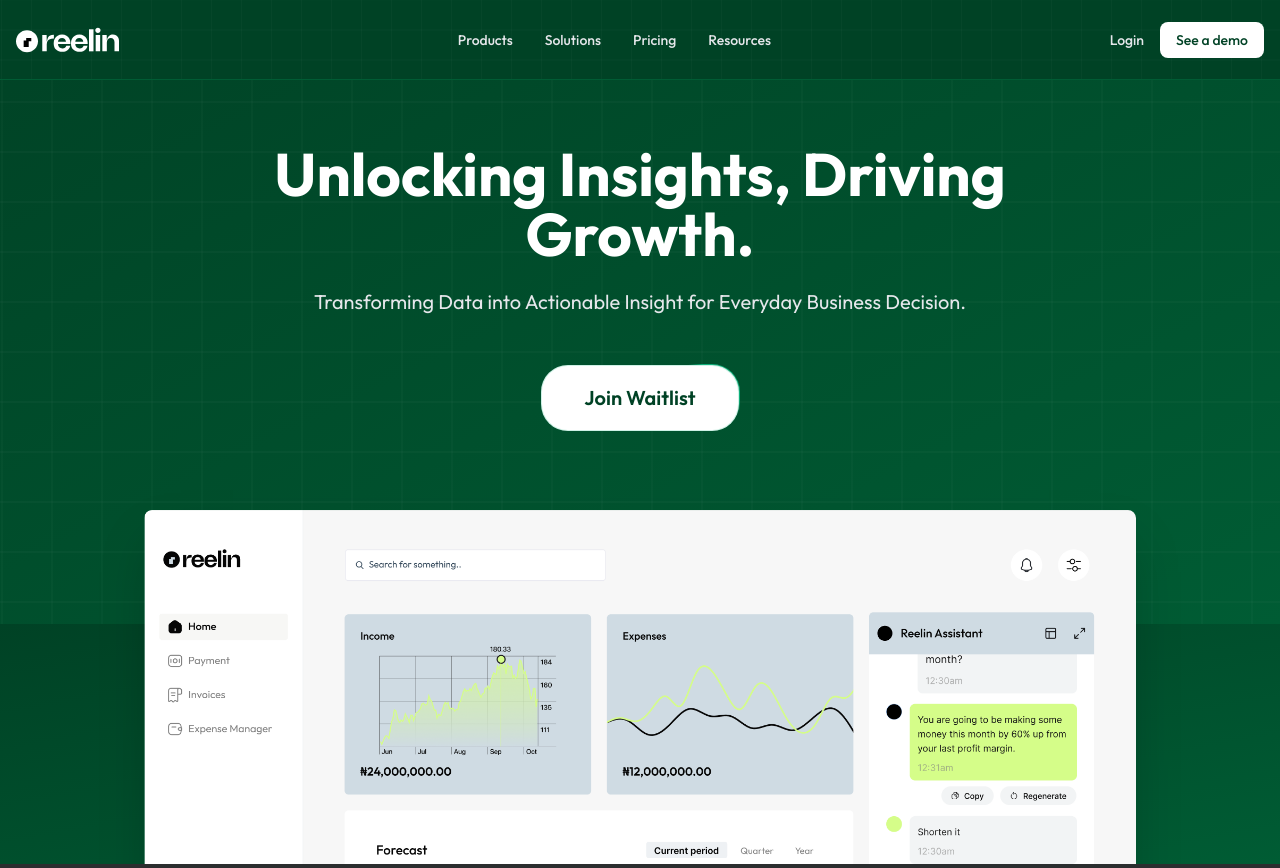
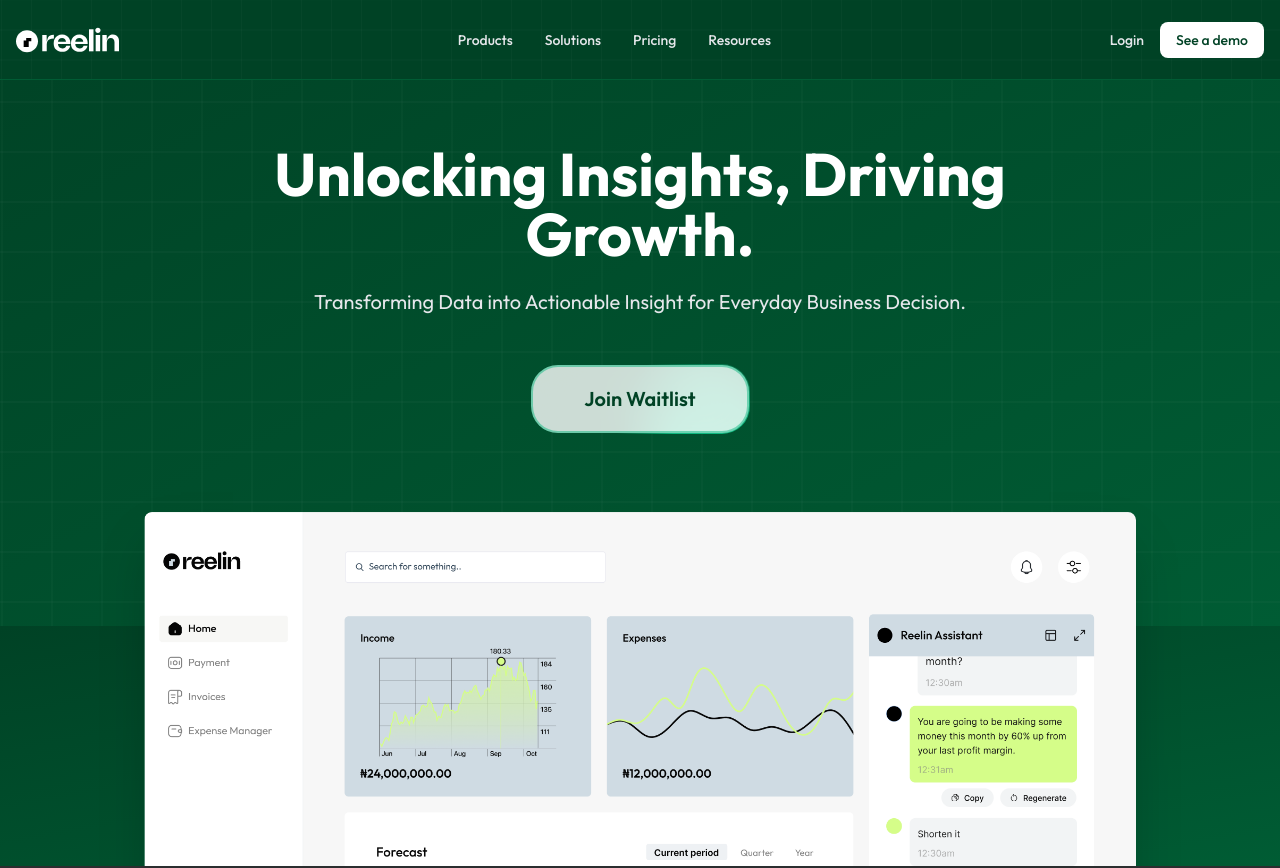
Before and after one commit to adugamayuba/reelin, a Next.js app: page / in a window 1280 px wide. Shown: the top 868 px of the page. Built offline with nearby package versions, Linux system fonts and the light colour scheme.

Commit message:
animation improved

```diff
--- a/components/LandingPage/Hero.tsx
+++ b/components/LandingPage/Hero.tsx
@@ -40,10 +40,10 @@ const Hero = () => {
               <div className="flex flex-col sm:flex-row gap-4 justify-center">
                 <Button
                   borderRadius="1.75rem"
-                  className="bg-white text-[#004225] text-xl font-semibold"
-                  containerClassName="!w-[200px] !h-[68px]"
-                  borderClassName="bg-[radial-gradient(var(--emerald-500)_40%,transparent_60%)] opacity-90"
-                  duration={2000}
+                  className="bg-white/80 text-[#004225] text-xl font-semibold hover:scale-105 transition-transform"
+                  containerClassName="!w-[220px] !h-[70px]"
+                  borderClassName="bg-[radial-gradient(var(--emerald-500)_25%,transparent_65%)]"
+                  duration={1200}
                 >
                   Join Waitlist
                 </Button>
--- a/components/ui/moving-border.tsx
+++ b/components/ui/moving-border.tsx
@@ -47,7 +47,7 @@ export function Button({
         <MovingBorder duration={duration} rx="30%" ry="30%">
           <div
             className={cn(
-              "h-[100px] w-[100px] opacity-100 bg-[radial-gradient(var(--emerald-500)_40%,transparent_60%)]",
+              "h-[200px] w-[200px] opacity-100 bg-[radial-gradient(var(--emerald-500)_25%,transparent_65%)]",
               borderClassName
             )}
           />
@@ -56,7 +56,7 @@ export function Button({
 
       <div
         className={cn(
-          "relative bg-white border border-emerald-500/20 backdrop-blur-xl flex items-center justify-center w-full h-full text-sm antialiased",
+          "relative bg-white/80 border-2 border-emerald-500/50 backdrop-blur-xl flex items-center justify-center w-full h-full text-sm antialiased",
           className
         )}
         style={{
```
